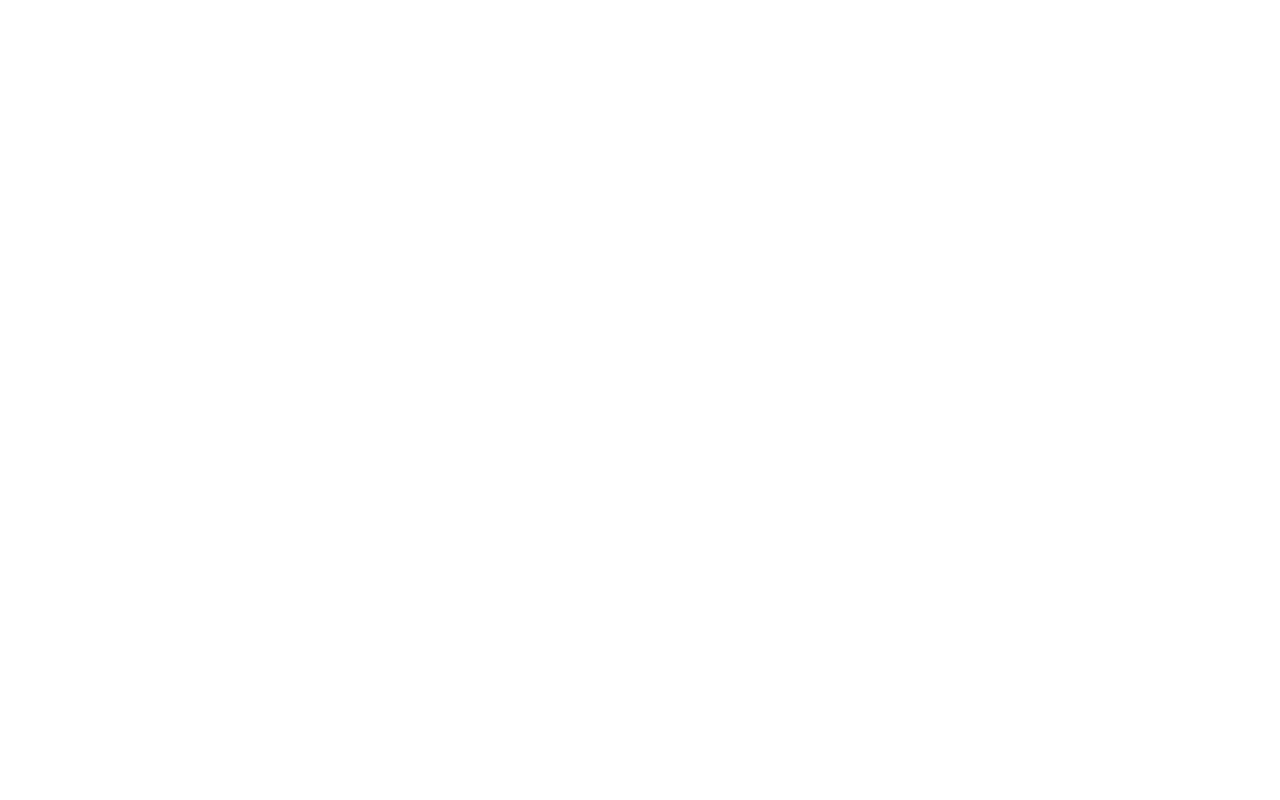
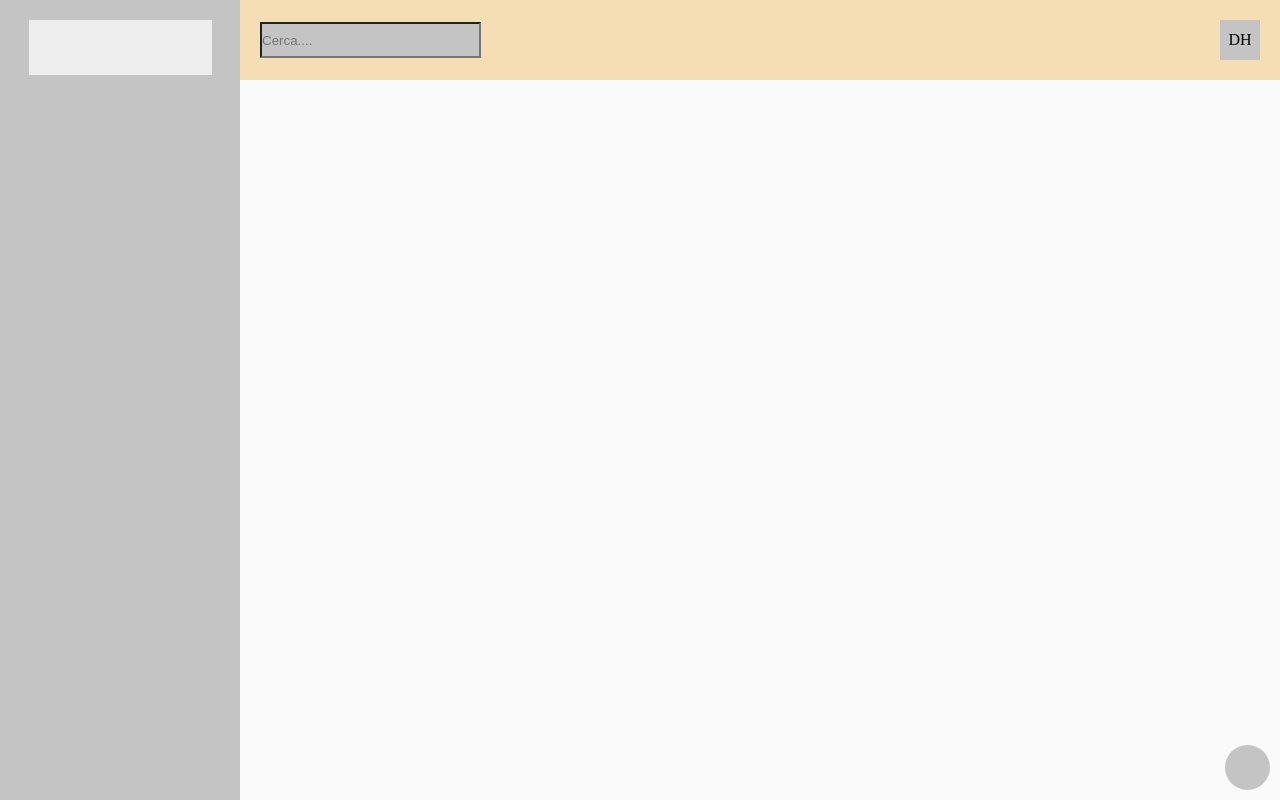
Before and after one commit to indri87/testDicembre, a plain HTML site: page index.html in a window 1280 px wide. Drawn offline with Linux system fonts and the light colour scheme.

Commit message:
Secondo commit

```diff
--- a/index.html
+++ b/index.html
@@ -4,9 +4,33 @@
     <meta charset="UTF-8">
     <meta http-equiv="X-UA-Compatible" content="IE=edge">
     <meta name="viewport" content="width=device-width, initial-scale=1.0">
-    <title>Document</title>
+    <link rel="stylesheet" href="style.css">
+    <title>test Dicembre</title>
 </head>
 <body>
 
+    <main>
+
+        <div class="aside">
+            <div class="box"></div>
+        </div>
+
+
+        <div class="aside2">
+
+            <div class="header">
+
+                <input type="text" placeholder="Cerca....">
+                <div class="box2">DH</div>
+            </div>
+
+            <div class="cerchio"></div>
+        </div>
+
+    </main>
+
+
+
+
 </body>
 </html>
--- /dev/null
+++ b/style.css
@@ -0,0 +1,80 @@
+*{
+    margin: 0;
+    padding: 0;
+    box-sizing: border-box;
+}
+
+
+main {
+    width: 100vw;
+    height: 100vh;
+    display: flex;
+
+}
+
+.aside {
+
+    height: 100vh;
+    width: 30vh;
+    background: #C4C4C4;
+    display: flex;
+    justify-content: center;
+
+}
+
+
+.aside2 {
+
+    background: rgb(250, 250, 250);
+    flex: 1;
+}
+
+.box {
+    width: 183px;
+    height: 55px;
+    background:#EEEEEE ;
+    margin-top: 20px;
+}
+
+input {
+    background: #C4C4C4;
+    width: 221px;
+    height: 36px;
+}
+
+.box2 {
+    background: #C4C4C4;
+    width: 40px;
+    height: 40px;
+}
+
+.cerchio {
+    background: #C4C4C4;
+    width: 45px;
+    height: 45px;
+    border-radius: 50%;
+
+
+}
+
+.header {
+    background: wheat;
+    height: 10vh;
+    display: flex;
+    justify-content: space-between;
+    align-items: center;
+    padding: 20px;
+}
+
+.box2 {
+    display: flex;
+    justify-content: center;
+    align-items: center;
+}
+
+
+.cerchio {
+        position: fixed;
+        bottom: 10px;
+        right: 10px;
+}
```
